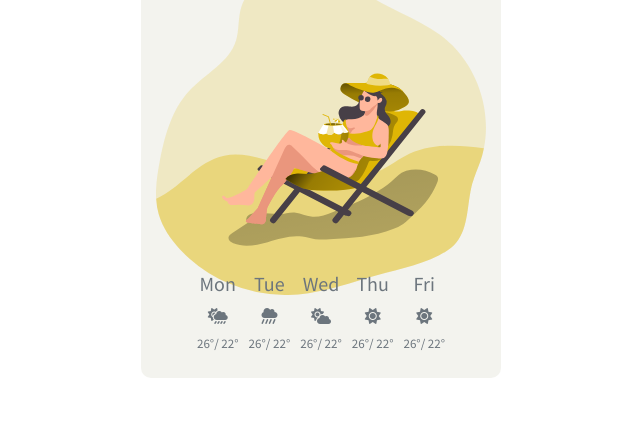
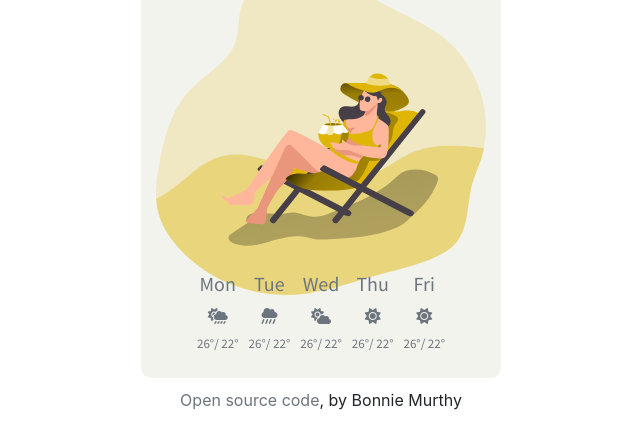
Before and after one commit to bonn3h/weatherApp-ShecodesPlus, a plain HTML site: page index.html in a window 1280 px wide. Shown: the part 320-768 px from the top of the page, without its empty margins (319-959 px from the left). Drawn offline with nearby package versions, Linux system fonts and the light colour scheme.

Commit message:
Footer note with creator attribution
Add a note at the bottom of the app with link to  code on github.

```diff
--- a/index.html
+++ b/index.html
@@ -116,6 +116,8 @@
       </div>
     </div>
   </div>
+  <p class="footer"><a href="https://github.com/bonn3h/weatherApp-ShecodesPlus">Open source code</a>, by Bonnie
+    Murthy</p>
 </body>
 
 </html>
--- a/src/style.css
+++ b/src/style.css
@@ -109,3 +109,8 @@ p {
 .forecast .fas {
   padding-bottom: 10px;
 }
+.footer {
+  display: block;
+  text-align: center;
+  margin: 10px;
+}
```
